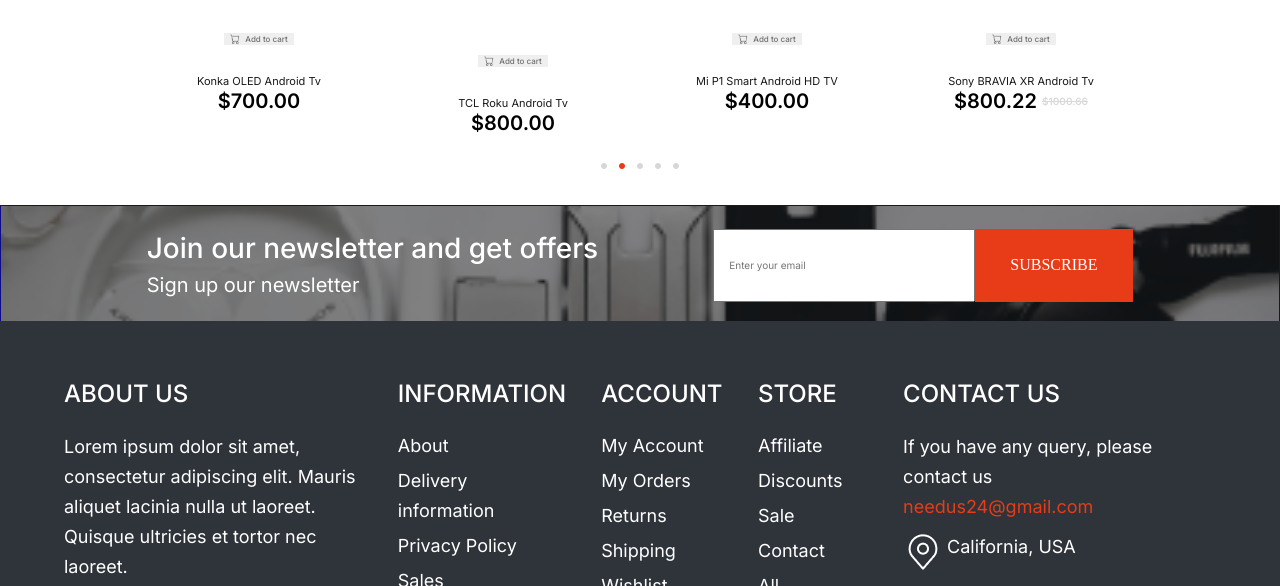
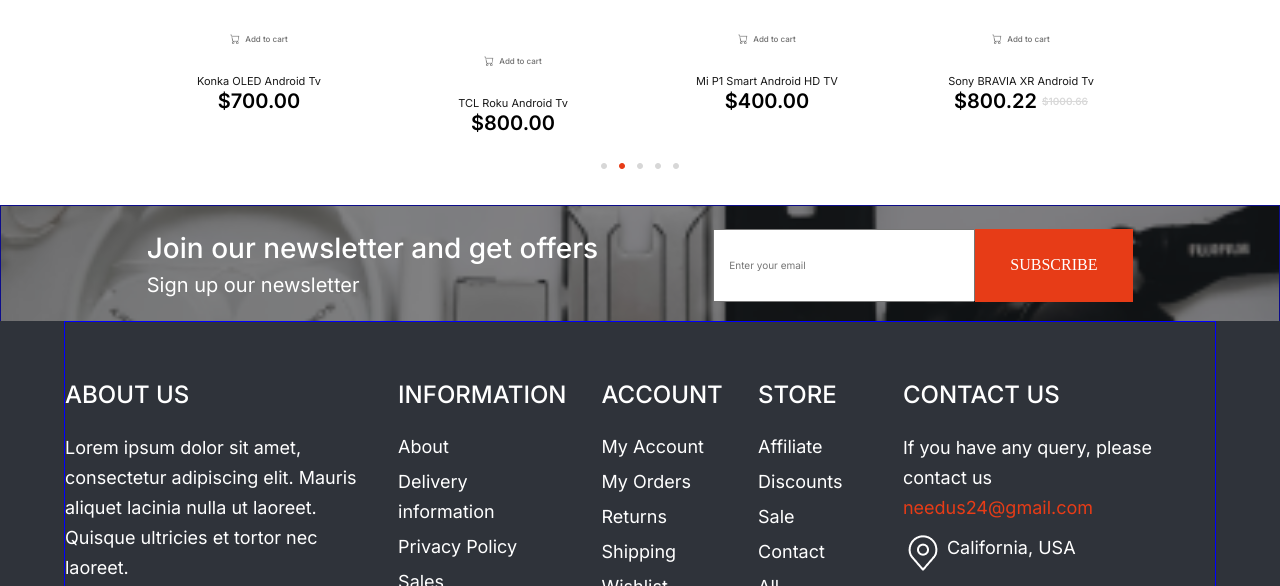
Before and after one commit to AndresDrimer/purplefire-product, a plain HTML site: page index.html in a window 1280 px wide. Shown: the part 1759-2345 px from the top of the page. Drawn offline with Linux system fonts and the light colour scheme.

Commit message:
minor fix: button bck transp, footer desktop cent

```diff
--- a/styles.css
+++ b/styles.css
@@ -56,6 +56,7 @@ select {
 }
 button {
   border: none;
+  background-color: transparent;
 }
 li {
   list-style-type: none;
@@ -1281,6 +1282,7 @@ padding: 20px 0;
   display:none;
 }
 @media (min-width: 1024px){
+
   #footer-first-floor-background-image{
     height:120px;
   }
@@ -1334,6 +1336,7 @@ text-align: left;
   background-color: #2F333A;
   color: white;
   margin-top:20px;
+
 }
 
 #footer-second-floor-desktop-device-columns-container{
@@ -1342,6 +1345,8 @@ text-align: left;
   width:90%;
   padding: 58px 0;
   margin:auto;
+  border:1px solid blue;
+  justify-content: center;
 }
 
 
```
